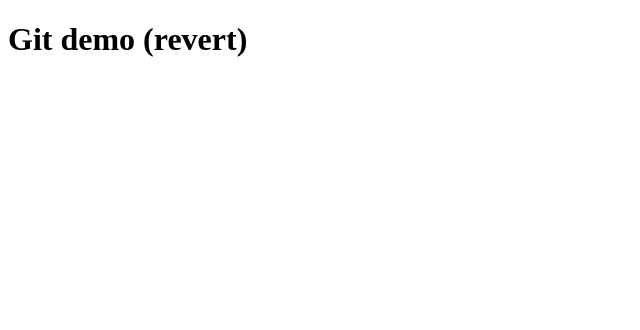
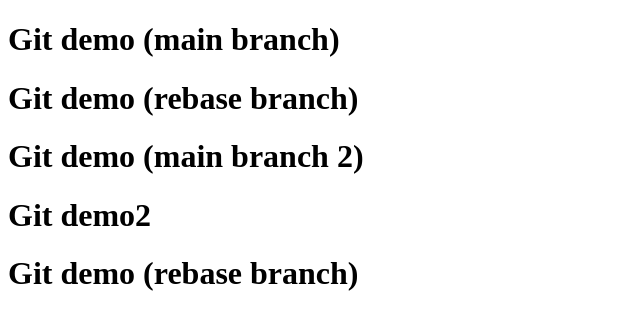
Before and after one commit to TinhNguyenTB/git-demo, a plain HTML site: page index.html in a window 1280 px wide. Shown: the whole page, without its empty margins (0-640 px from the left). Drawn offline with Linux system fonts and the light colour scheme.

Commit message:
Revert "revert"
This reverts commit b284468d09f19a672d83cad027e5d30369d19f99.

```diff
--- a/index.html
+++ b/index.html
@@ -7,6 +7,10 @@
   </head>
 
   <body>
-    <h1>Git demo (revert)</h1>
+    <h1>Git demo (main branch)</h1>
+    <h1>Git demo (rebase branch)</h1>
+    <h1>Git demo (main branch 2)</h1>
+    <h1>Git demo2</h1>
+    <h1>Git demo (rebase branch)</h1>
   </body>
 </html>
```
